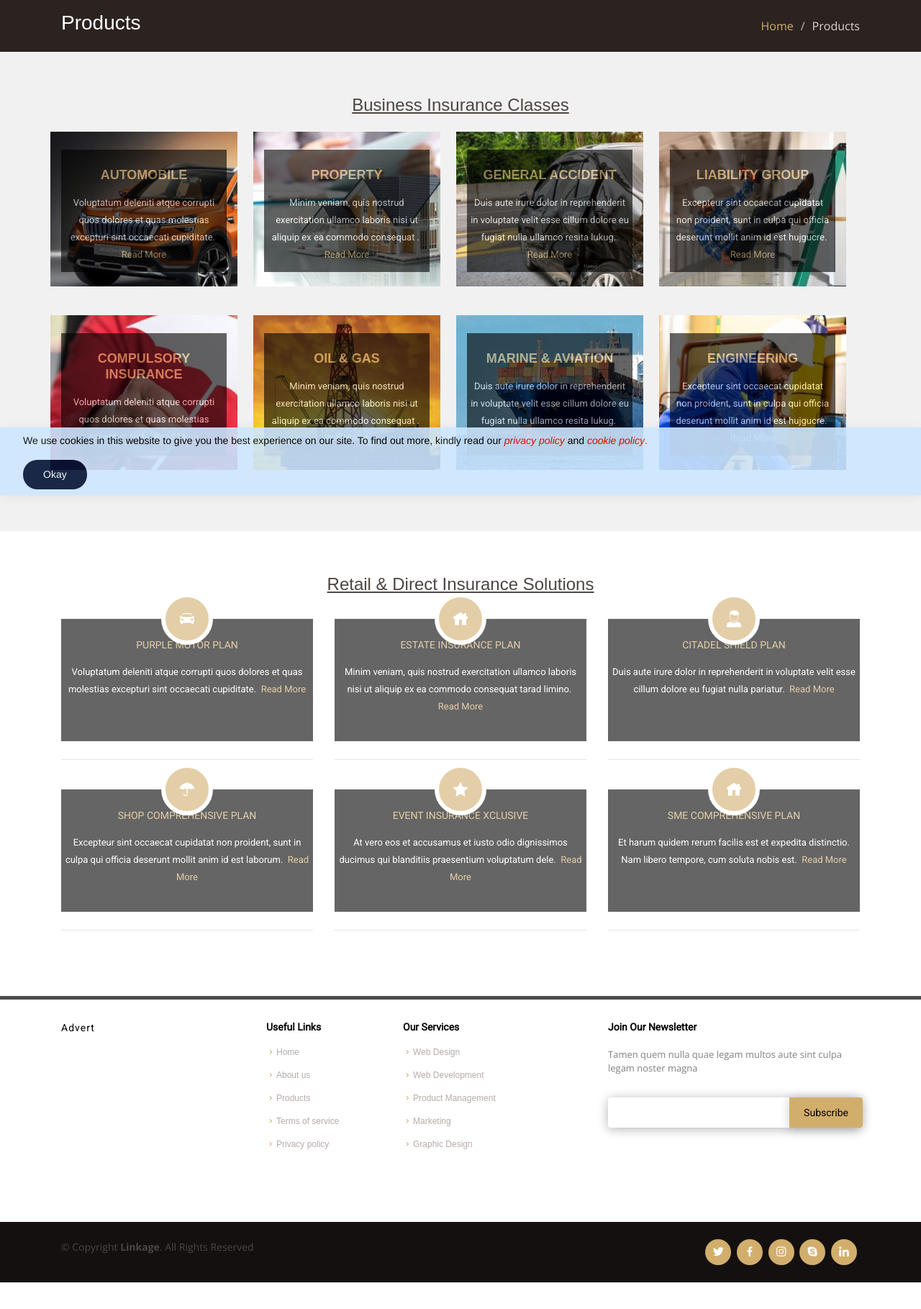
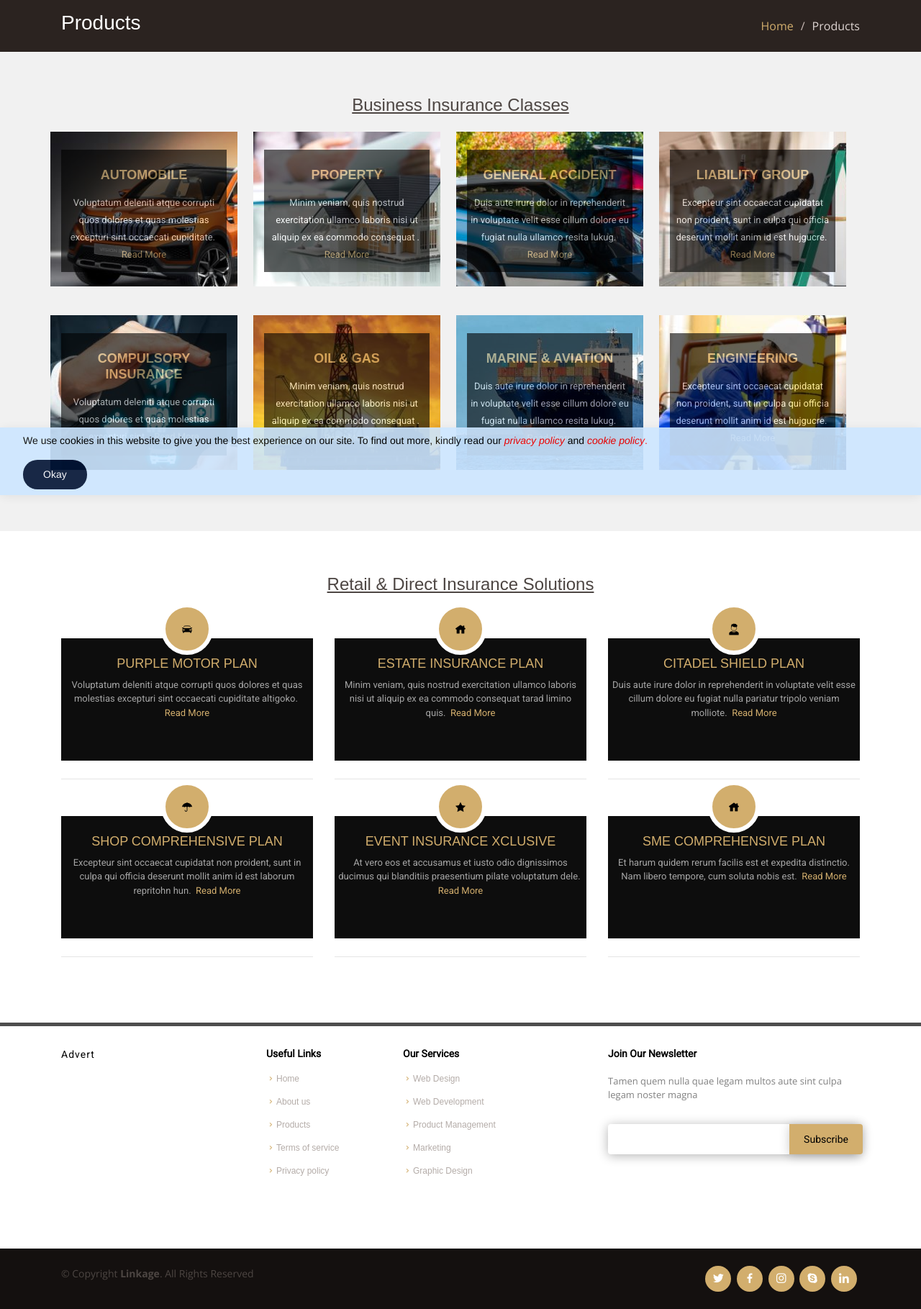
Before and after one commit to Dolapo-18/linkage, a PHP site: page /products.php in a window 1280 px wide. Shown: the part 112-1931 px from the top of the page at 72% size. Before the commit the page ends 1894 px from the top, so only its background shows below. Run offline with PHP 8.4, Linux system fonts and the light colour scheme; some web fonts are replaced; grey boxes are pictures that could not be loaded.

Commit message:
Worked on and direct insurance section

```diff
--- a/assets/css/styles.css
+++ b/assets/css/styles.css
@@ -828,6 +828,7 @@
 
 .services .icon-box:hover .title a {
   color: #b08536;
+  text-decoration: underline;
 }
 
 .services .description {
@@ -921,3 +922,70 @@
 	margin-top: 15px;
 
 }
+
+
+.retail .icon-box {
+  padding: 25px 5px;
+  margin-top: 35px;
+  margin-bottom: 25px;
+  text-align: center;
+  height: 170px;
+  position: relative;
+  background: #0d0d0d;
+  border: 0px;
+}
+
+.retail .icon {
+  position: absolute;
+  top: -49px;
+  left: calc(50% - 36px);
+  transition: 0.2s;
+  border-radius: 50%;
+  border: 6px solid #fff;
+  display: flex;
+  justify-content: center;
+  align-items: center;
+  flex-direction: column;
+  text-align: center;
+  width: 72px;
+  height: 72px;
+  background: #d2ae6d;
+  color: #000;
+}
+
+.retail .icon-box:hover .icon {
+  background: #fff;
+  border: 2px solid #d2ae6d;
+}
+
+
+.retail .icon-box:hover .icon i {
+  color: #000;
+}
+
+.retail .icon-box .title a {
+  color: #d2ae6d;
+}
+
+.retail .icon-box:hover .title a {
+  color: #b08536;
+  text-decoration: underline;
+}
+
+.retail .description {
+	font-family: "Roboto", sans-serif;
+	font-size: 13px;
+	color: #a6a6a6;
+}
+
+
+.retail .description a {
+	color: #d2ae6d;
+	text-decoration: none;
+	font-size: 13px;
+}
+
+.retail .description a:hover {
+	color: #d2ae6d;
+	text-decoration: underline;
+}
--- a/products.php
+++ b/products.php
@@ -103,16 +103,16 @@
     </section><!-- End Services Section -->
 
 
-    <section id="services" class="services retail">
+    <section id="services" class="retail">
       <div class="container">
-        <h4 style="text-align: center; text-decoration: underline;">Retail & Direct Insurance Solutions</h4>
+        <h4 style="text-align: center; text-decoration: underline; margin-bottom: 25px;">Retail & Direct Insurance Solutions</h4>
 
         <div class="row">
           <div class="col-lg-4 col-md-6">
             <div class="icon-box" data-aos="fade-up">
               <div class="icon"><i class="icofont-car"></i></div>
               <h4 class="title"><a href="">PURPLE MOTOR PLAN</a></h4>
-              <p class="description">Voluptatum deleniti atque corrupti quos dolores et quas molestias excepturi sint occaecati cupiditate.&nbsp; <span><a href="">Read More</a></span> </p>
+              <p class="description">Voluptatum deleniti atque corrupti quos dolores et quas molestias excepturi sint occaecati cupiditate altigoko.&nbsp; <span><a href="">Read More</a></span> </p>
 
             </div>
             <hr>
@@ -122,7 +122,7 @@
             <div class="icon-box" data-aos="fade-up" data-aos-delay="100">
               <div class="icon"><i class="icofont-home"></i></div>
               <h4 class="title"><a href="">ESTATE INSURANCE PLAN</a></h4>
-              <p class="description">Minim veniam, quis nostrud exercitation ullamco laboris nisi ut aliquip ex ea commodo consequat tarad limino.&nbsp; <span><a href="">Read More</a></span></p>
+              <p class="description">Minim veniam, quis nostrud exercitation ullamco laboris nisi ut aliquip ex ea commodo consequat tarad limino quis.&nbsp; <span><a href="">Read More</a></span></p>
             </div>
             <hr>
           </div>
@@ -131,7 +131,7 @@
             <div class="icon-box" data-aos="fade-up" data-aos-delay="200">
               <div class="icon"><i class="icofont-boy"></i></div>
               <h4 class="title"><a href="">CITADEL SHIELD PLAN</a></h4>
-              <p class="description">Duis aute irure dolor in reprehenderit in voluptate velit esse cillum dolore eu fugiat nulla pariatur.&nbsp; <span><a href="">Read More</a></span></p>
+              <p class="description">Duis aute irure dolor in reprehenderit in voluptate velit esse cillum dolore eu fugiat nulla pariatur tripolo veniam molliote.&nbsp; <span><a href="">Read More</a></span></p>
             </div>
             <hr>
           </div>
@@ -140,7 +140,7 @@
             <div class="icon-box" data-aos="fade-up" data-aos-delay="200">
               <div class="icon"><i class="icofont-umbrella"></i></div>
               <h4 class="title"><a href="">SHOP COMPREHENSIVE PLAN</a></h4>
-              <p class="description">Excepteur sint occaecat cupidatat non proident, sunt in culpa qui officia deserunt mollit anim id est laborum.&nbsp; <span><a href="">Read More</a></span></p>
+              <p class="description">Excepteur sint occaecat cupidatat non proident, sunt in culpa qui officia deserunt mollit anim id est laborum repritohn hun.&nbsp; <span><a href="">Read More</a></span></p>
             </div>
             <hr>
           </div>
@@ -149,7 +149,7 @@
             <div class="icon-box" data-aos="fade-up" data-aos-delay="300">
               <div class="icon"><i class="icofont-star"></i></div>
               <h4 class="title"><a href="">EVENT INSURANCE XCLUSIVE</a></h4>
-              <p class="description">At vero eos et accusamus et iusto odio dignissimos ducimus qui blanditiis praesentium voluptatum dele.&nbsp; <span><a href="">Read More</a></span></p>
+              <p class="description">At vero eos et accusamus et iusto odio dignissimos ducimus qui blanditiis praesentium pilate voluptatum dele.&nbsp; <span><a href="">Read More</a></span></p>
             </div>
             <hr>
           </div>
```
Also changed, not shown: assets/img/products/accident.JPG, assets/img/products/compulsory.JPG.
